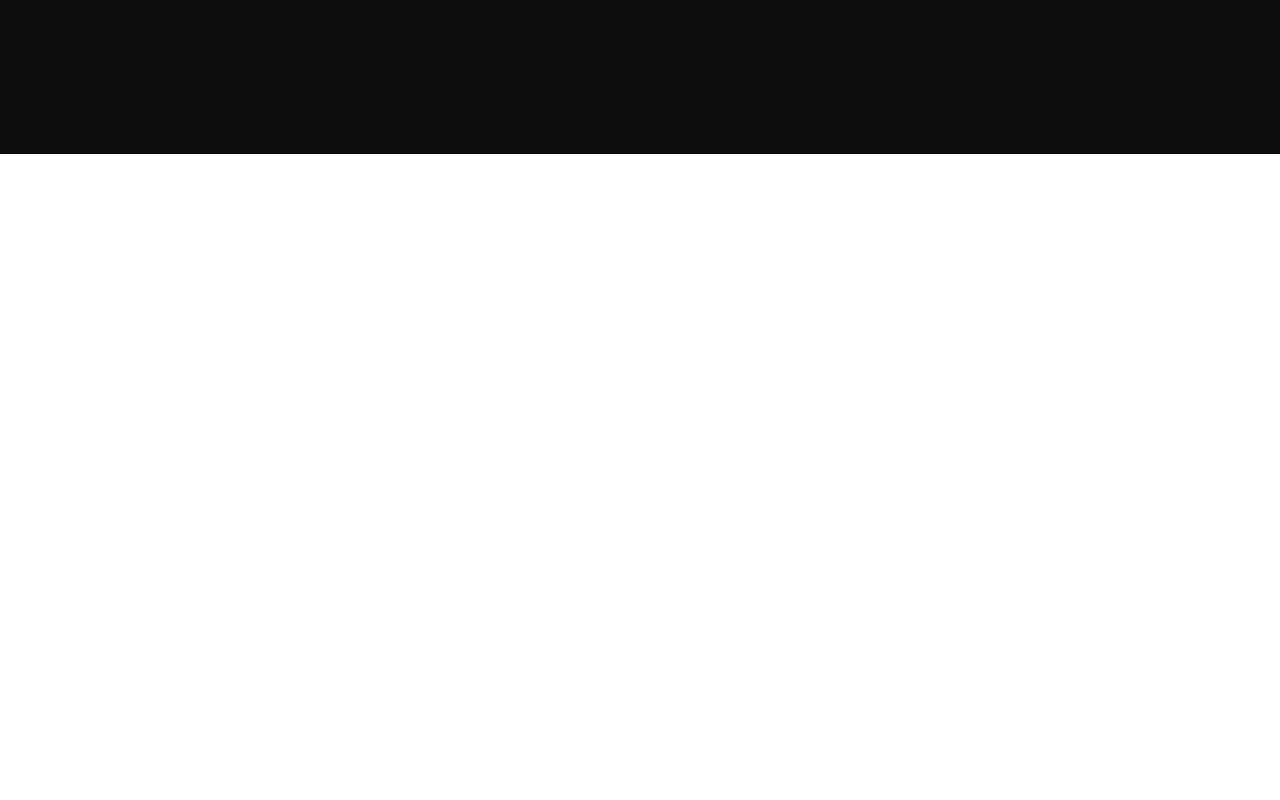
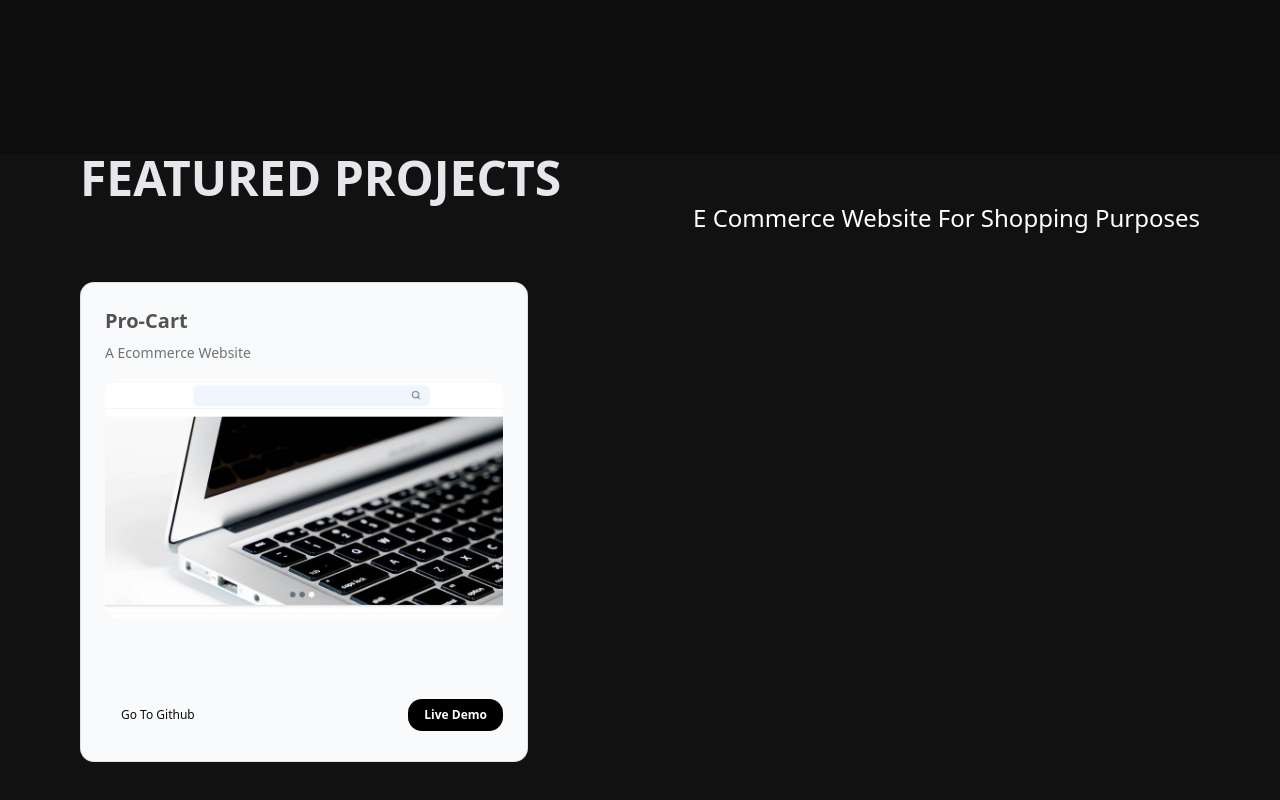
Before and after one commit to PranoyDera/Portfolio_Next, a Next.js app: page / in a window 1280 px wide. Shown: the part 714-1514 px from the top of the page. Before the commit the page ends 868 px from the top, so only its background shows below. Built offline with nearby package versions, Linux system fonts and the light colour scheme.

Commit message:
Project section added

```diff
--- /dev/null
+++ b/Components/Card.tsx
@@ -0,0 +1,88 @@
+"use client";
+
+import React from "react";
+import { CardBody, CardContainer, CardItem } from "./ui/3d-card";
+
+interface CardProps {
+  image: string;
+  heading: string;
+  description: string;
+  width?: string;   // e.g. "w-[30rem]"
+  height?: string;  // e.g. "h-[20rem]"
+  link?: string;    // for "Try now →"
+  buttonText?: string;
+  buttonLink?: string; // NEW: for the button
+}
+
+export const Card: React.FC<CardProps> = ({
+  image,
+  heading,
+  description,
+  width = "w-[30rem]",
+  height = "h-auto",
+  link = "#",
+  buttonText = "Sign up",
+  buttonLink = "#",
+}) => {
+  return (
+    <CardContainer className="inter-var">
+      <CardBody
+        className={`bg-gray-50 relative group/card
+          dark:hover:shadow-2xl dark:hover:shadow-emerald-500/[0.1]
+          dark:bg-black dark:border-white/[0.2] border-black/[0.1]
+          rounded-xl p-6 border ${width} ${height}`}
+      >
+        {/* Heading */}
+        <CardItem
+          translateZ="50"
+          className="text-xl font-bold text-neutral-600 dark:text-white"
+        >
+          {heading}
+        </CardItem>
+
+        {/* Description */}
+        <CardItem
+          as="p"
+          translateZ="60"
+          className="text-neutral-500 text-sm max-w-sm mt-2 dark:text-neutral-300"
+        >
+          {description}
+        </CardItem>
+
+        {/* Image */}
+        <CardItem translateZ="100" className="w-full mt-4">
+          <img
+            src={image}
+            className="h-60 w-full object-cover rounded-xl group-hover/card:shadow-xl"
+            alt={heading}
+          />
+        </CardItem>
+
+        {/* Footer Buttons */}
+        <div className="flex justify-between items-center mt-20">
+          {/* Left link */}
+          <CardItem
+            translateZ={20}
+            as="a"
+            href={link}
+            target="__blank"
+            className="px-4 py-2 rounded-xl text-xs font-normal dark:text-white"
+          >
+            Go To Github
+          </CardItem>
+
+          {/* Right dynamic button link */}
+          <CardItem
+            translateZ={20}
+            as="a"
+            href={buttonLink}
+            target="_blank"
+            className="px-4 py-2 rounded-xl bg-black dark:bg-white dark:text-black text-white text-xs font-bold"
+          >
+            {buttonText}
+          </CardItem>
+        </div>
+      </CardBody>
+    </CardContainer>
+  );
+};
--- a/Components/Navbar.tsx
+++ b/Components/Navbar.tsx
@@ -2,14 +2,14 @@ import React from "react";
 
 const Navbar: React.FC = () => {
   return (
-    <nav className="flex justify-between items-center px-10 py-4 bg-[#111] text-white">
+    <nav className="flex justify-between items-center md:px-10 px-4 py-4 bg-[#111] text-white">
       {/* Logo / Name */}
-      <div className="relative font-bold text-lg uppercase px-4 py-1">
+      <div className="relative font-bold md:text-lg text-sm uppercase whitespace-nowrap md:px-4 px-2 py-1">
         Pranoy Dera
       </div>
 
       {/* Nav Links */}
-      <div className="flex gap-8 text-sm">
+      <div className="flex md:gap-8 gap-2 md:text-sm text-xs">
         <a href="#work" className="hover:text-sky-500 transition-colors">
           Work
         </a>
--- /dev/null
+++ b/Components/Projects.tsx
@@ -0,0 +1,28 @@
+import React from "react";
+import { Card } from "./Card";
+
+function Projects() {
+  return (
+    <div className="w-full px-20">
+      <h1 className="text-gray-200 text-5xl font-bold">FEATURED PROJECTS</h1>
+      {/* Project 1:Pro-Cart */}
+      <div className="flex justify-between">
+        <Card
+          image="/Pro-Cart.jpg"
+          heading="Pro-Cart"
+          description="A Ecommerce Website"
+          width="w-[28rem]"
+          height="h-[30rem]"
+          link="https://github.com/PranoyDera/Ecommerce-Website"
+          buttonText="Live Demo"
+          buttonLink="https://pro-cart-zeta.vercel.app"
+        />
+        <div className="">
+            <h1 className="text-white text-2xl">E Commerce Website For Shopping Purposes</h1>
+        </div>
+        </div>
+    </div>
+  );
+}
+
+export default Projects;
--- /dev/null
+++ b/Components/ui/3d-card.tsx
@@ -0,0 +1,155 @@
+"use client";
+
+import { cn } from "@/lib/utils";
+
+import React, {
+  createContext,
+  useState,
+  useContext,
+  useRef,
+  useEffect,
+} from "react";
+
+const MouseEnterContext = createContext<
+  [boolean, React.Dispatch<React.SetStateAction<boolean>>] | undefined
+>(undefined);
+
+export const CardContainer = ({
+  children,
+  className,
+  containerClassName,
+}: {
+  children?: React.ReactNode;
+  className?: string;
+  containerClassName?: string;
+}) => {
+  const containerRef = useRef<HTMLDivElement>(null);
+  const [isMouseEntered, setIsMouseEntered] = useState(false);
+
+  const handleMouseMove = (e: React.MouseEvent<HTMLDivElement>) => {
+    if (!containerRef.current) return;
+    const { left, top, width, height } =
+      containerRef.current.getBoundingClientRect();
+    const x = (e.clientX - left - width / 2) / 25;
+    const y = (e.clientY - top - height / 2) / 25;
+    containerRef.current.style.transform = `rotateY(${x}deg) rotateX(${y}deg)`;
+  };
+
+  const handleMouseEnter = (e: React.MouseEvent<HTMLDivElement>) => {
+    setIsMouseEntered(true);
+    if (!containerRef.current) return;
+  };
+
+  const handleMouseLeave = (e: React.MouseEvent<HTMLDivElement>) => {
+    if (!containerRef.current) return;
+    setIsMouseEntered(false);
+    containerRef.current.style.transform = `rotateY(0deg) rotateX(0deg)`;
+  };
+  return (
+    <MouseEnterContext.Provider value={[isMouseEntered, setIsMouseEntered]}>
+      <div
+        className={cn(
+          "py-20 flex items-center justify-center",
+          containerClassName
+        )}
+        style={{
+          perspective: "1000px",
+        }}
+      >
+        <div
+          ref={containerRef}
+          onMouseEnter={handleMouseEnter}
+          onMouseMove={handleMouseMove}
+          onMouseLeave={handleMouseLeave}
+          className={cn(
+            "flex items-center justify-center relative transition-all duration-200 ease-linear",
+            className
+          )}
+          style={{
+            transformStyle: "preserve-3d",
+          }}
+        >
+          {children}
+        </div>
+      </div>
+    </MouseEnterContext.Provider>
+  );
+};
+
+export const CardBody = ({
+  children,
+  className,
+}: {
+  children: React.ReactNode;
+  className?: string;
+}) => {
+  return (
+    <div
+      className={cn(
+        "h-96 w-96 [transform-style:preserve-3d]  [&>*]:[transform-style:preserve-3d]",
+        className
+      )}
+    >
+      {children}
+    </div>
+  );
+};
+
+export const CardItem = ({
+  as: Tag = "div",
+  children,
+  className,
+  translateX = 0,
+  translateY = 0,
+  translateZ = 0,
+  rotateX = 0,
+  rotateY = 0,
+  rotateZ = 0,
+  ...rest
+}: {
+  as?: React.ElementType;
+  children: React.ReactNode;
+  className?: string;
+  translateX?: number | string;
+  translateY?: number | string;
+  translateZ?: number | string;
+  rotateX?: number | string;
+  rotateY?: number | string;
+  rotateZ?: number | string;
+  [key: string]: any;
+}) => {
+  const ref = useRef<HTMLDivElement>(null);
+  const [isMouseEntered] = useMouseEnter();
+
+  useEffect(() => {
+    handleAnimations();
+  }, [isMouseEntered]);
+
+  const handleAnimations = () => {
+    if (!ref.current) return;
+    if (isMouseEntered) {
+      ref.current.style.transform = `translateX(${translateX}px) translateY(${translateY}px) translateZ(${translateZ}px) rotateX(${rotateX}deg) rotateY(${rotateY}deg) rotateZ(${rotateZ}deg)`;
+    } else {
+      ref.current.style.transform = `translateX(0px) translateY(0px) translateZ(0px) rotateX(0deg) rotateY(0deg) rotateZ(0deg)`;
+    }
+  };
+
+  return (
+    <Tag
+      ref={ref}
+      className={cn("w-fit transition duration-200 ease-linear", className)}
+      {...rest}
+    >
+      {children}
+    </Tag>
+  );
+};
+
+// Create a hook to use the context
+export const useMouseEnter = () => {
+  const context = useContext(MouseEnterContext);
+  if (context === undefined) {
+    throw new Error("useMouseEnter must be used within a MouseEnterProvider");
+  }
+  return context;
+};
--- a/Components/ui/typewriter-effect.tsx
+++ b/Components/ui/typewriter-effect.tsx
@@ -48,7 +48,7 @@ export const TypewriterEffectLoop = ({
   return (
     <div
       className={cn(
-        "text-base sm:text-xl md:text-3xl lg:text-5xl font-bold text-center",
+        "text-base sm:text-xl md:text-3xl lg:text-5xl font-bold",
         className
       )}
     >
@@ -67,12 +67,6 @@ export const TypewriterEffectLoop = ({
           </div>
         ))}
       </motion.div>
-      <motion.span
-        initial={{ opacity: 0 }}
-        animate={{ opacity: 1 }}
-        transition={{ duration: 0.8, repeat: Infinity, repeatType: "reverse" }}
-        className={cn("inline-block rounded-sm w-[4px] h-4 md:h-6 lg:h-10 bg-blue-500", cursorClassName)}
-      ></motion.span>
     </div>
   );
 };
--- a/app/layout.tsx
+++ b/app/layout.tsx
@@ -27,7 +27,7 @@ export default function RootLayout({
       <body
         className={`${geistSans.variable} ${geistMono.variable} antialiased`}
       >
-        <div className="bg-[#111] w-full h-screen">
+        <div className="bg-[#111] w-full h-full">
            {children}
         </div>
 
--- a/app/page.tsx
+++ b/app/page.tsx
@@ -1,5 +1,6 @@
 import Home from '@/Components/Home'
 import Navbar from '@/Components/Navbar'
+import Projects from '@/Components/Projects'
 import React from 'react'
 
 function page() {
@@ -7,6 +8,7 @@ function page() {
     <div>
       <Navbar/>
       <Home/>
+      <Projects/>
     </div>
   )
 }
--- /dev/null
+++ b/hooks/use-outside-click.tsx
@@ -0,0 +1,24 @@
+import React, { useEffect } from "react";
+
+export const useOutsideClick = (
+  ref: React.RefObject<HTMLDivElement>,
+  callback: Function
+) => {
+  useEffect(() => {
+    const listener = (event: any) => {
+      // DO NOTHING if the element being clicked is the target element or their children
+      if (!ref.current || ref.current.contains(event.target)) {
+        return;
+      }
+      callback(event);
+    };
+
+    document.addEventListener("mousedown", listener);
+    document.addEventListener("touchstart", listener);
+
+    return () => {
+      document.removeEventListener("mousedown", listener);
+      document.removeEventListener("touchstart", listener);
+    };
+  }, [ref, callback]);
+};
```
Also changed, not shown: Components/Home.tsx (+15 -13 lines), public/Pro-Cart.JPG (added), public/brand-github.svg (added).
